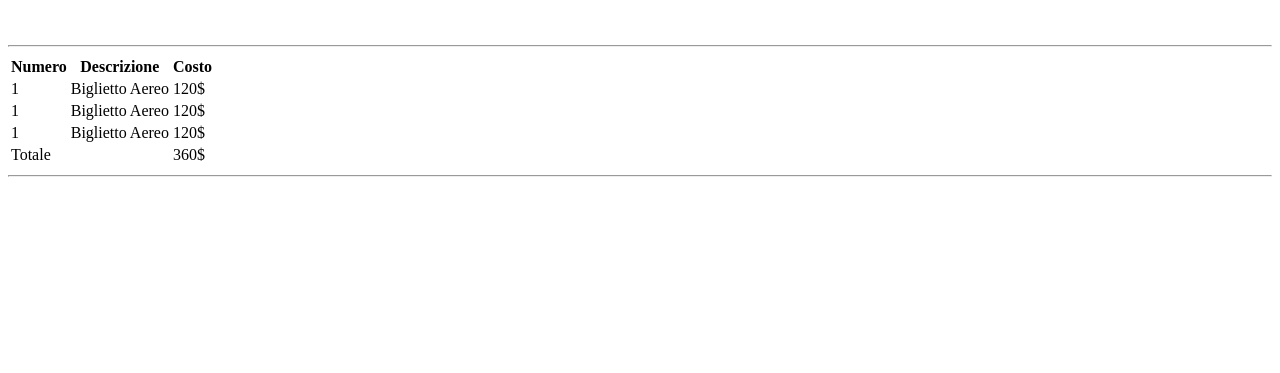
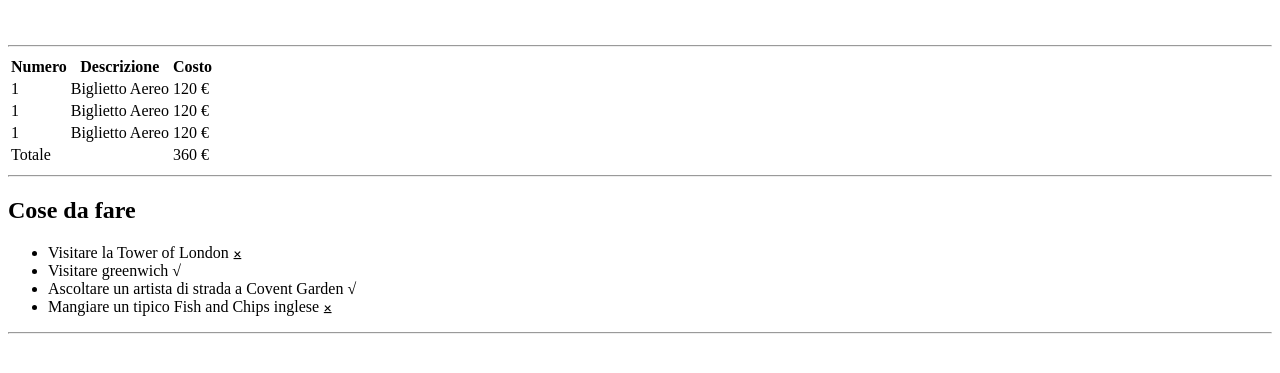
Before and after one commit to GiadaPirone/html-london-trip, a plain HTML site: page index.html in a window 1280 px wide. Shown: the part 61-434 px from the top of the page. Drawn offline with Linux system fonts and the light colour scheme.

Commit message:
inserimento simbolo "euro" e aggiunta lista

```diff
--- a/index.html
+++ b/index.html
@@ -30,7 +30,7 @@
          <tr>
             <td>1</td>
             <td>Biglietto Aereo</td>
-            <td>120$</td>
+            <td>120 &euro;</td>
          </tr>
         </tbody>
 
@@ -38,7 +38,7 @@
           <tr>
             <td>1</td>
             <td>Biglietto Aereo</td>
-            <td>120$</td>
+            <td>120 &euro;</td>
           </tr>
         </tbody>
 
@@ -46,7 +46,7 @@
           <tr>
             <td>1</td>
             <td>Biglietto Aereo</td>
-            <td>120$</td>
+            <td>120 &euro;</td>
            </tr>
         </tbody>
 
@@ -54,12 +54,23 @@
           <tr>
             <td>Totale</td>
             <td></td>
-            <td>360$</td>
+            <td>360 &euro;</td>
           </tr>
         </tfoot>
 
     </table>
     <hr>
+
+    <!-- lista cose da fare -->
+    <h2>Cose da fare</h2>
+    <ul>
+        <li>Visitare la Tower of London &timesbar;</li>
+        <li>Visitare greenwich &#8730;</li>
+        <li>Ascoltare un artista di strada a Covent Garden &#8730;</li>
+        <li>Mangiare un tipico Fish and Chips inglese &timesbar;</li>
+    </ul>
+    <hr>
+
 
 
 
```
